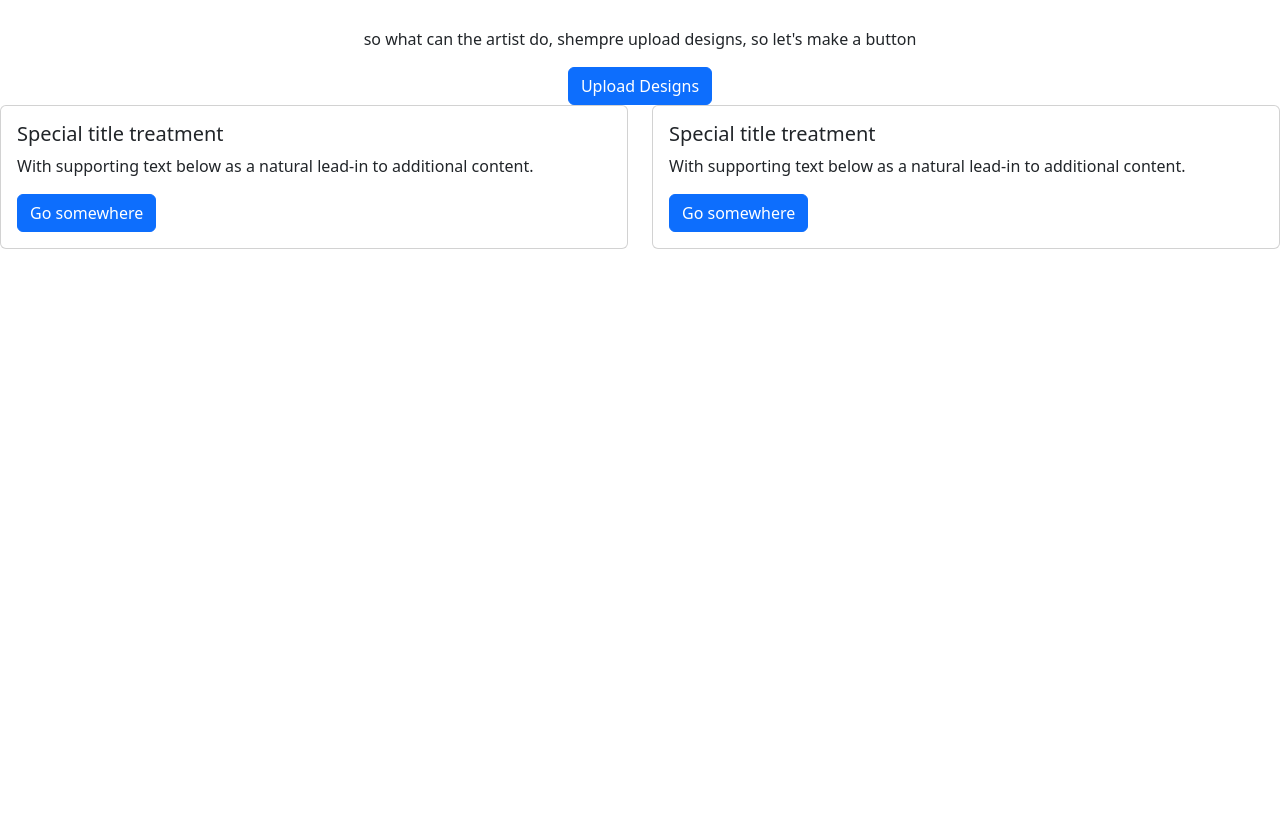
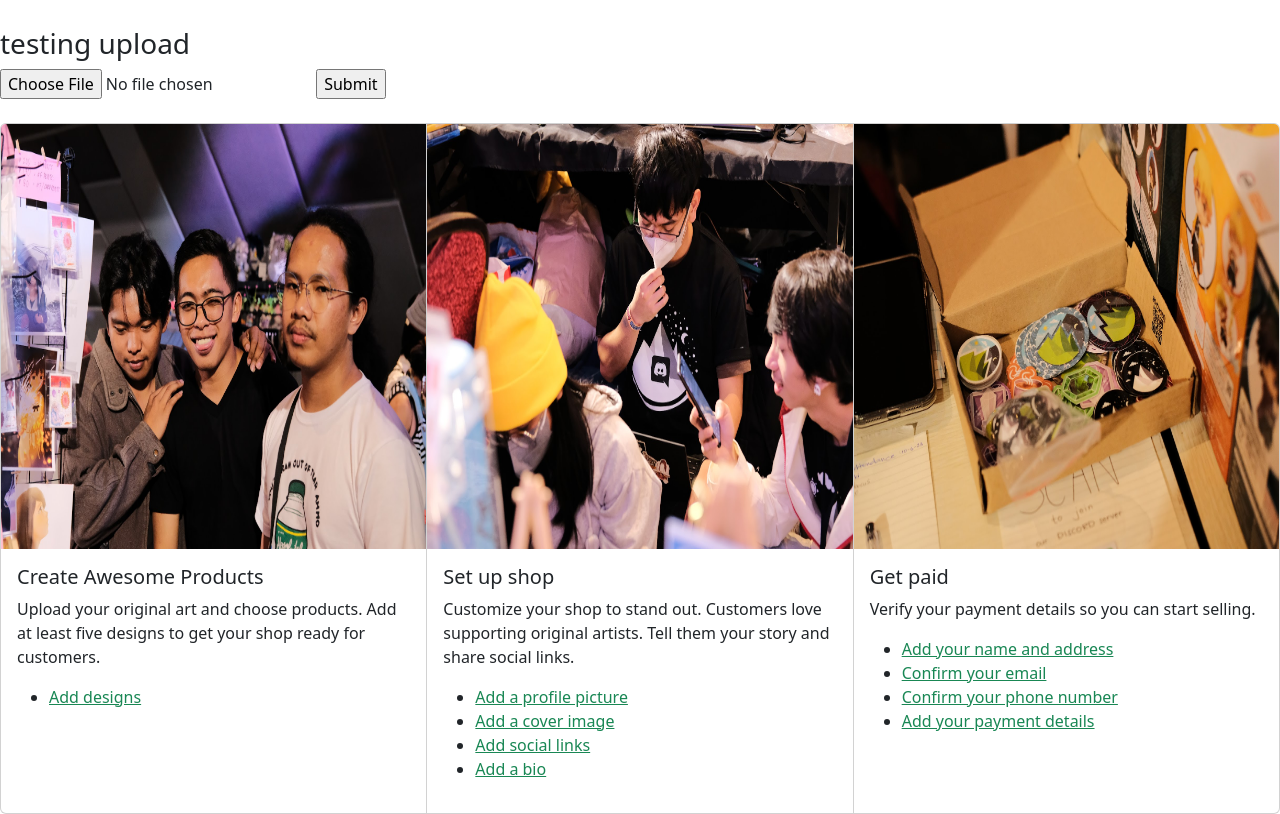
Before and after one commit to zenolucas/Halikha, a website: page public/artistHomePage.html in a window 1280 px wide. Shown: the part 109-923 px from the top of the page. Before the commit the page ends 800 px from the top, so only its background shows below. Drawn offline with nearby package versions, Linux system fonts and the light colour scheme.

Commit message:
create a sample upload function

```diff
--- a/public/artistHomePage.html
+++ b/public/artistHomePage.html
@@ -19,7 +19,7 @@
           </button>
 
           <div class="d-flex justify-content-center">
-            <form class="d-flex text-center"> <!-- Center the form horizontally -->
+            <form class="d-flex text-center"> <!-- Center the form horizontally // well this does not fucking work lol-->
               <input class="form-control me-2" type="search" placeholder="Search" aria-label="Search">
               <button class="btn btn-outline-success" type="submit">Search</button>
             </form>
@@ -56,35 +56,62 @@
 
     <br>
 
-    <div style="text-align: center;">
-        <p> so what can the artist do, shempre upload designs, so let's make a button </p>
-        <button class="btn btn-primary">Upload Designs</button>
-    </div>
+      <h3>testing upload</h3>
+      <form action="/upload" method="post" enctype="multipart/form-data">
+        <input type="file" name="upload" />
+        <input type="submit" />
+      </form>
 
+    <br>
 
-
-
-    <div class="row">
-        <div class="col-sm-6">
-          <div class="card">
-            <div class="card-body">
-              <h5 class="card-title">Special title treatment</h5>
-              <p class="card-text">With supporting text below as a natural lead-in to additional content.</p>
-              <a href="#" class="btn btn-primary">Go somewhere</a>
-            </div>
+    <div class="card-group">
+        <div class="card">
+          <img src="images/bandrockcover.JPG" class="card-img-top"
+            alt="card1-image" height="425" width="326" />
+          <div class="card-body">
+            <h5 class="card-title">Create Awesome Products</h5>
+            <p class="card-text">
+              Upload your original art and choose products. Add at least five designs to get your shop ready for customers.
+              <ul>
+                <li><a href="/test.html" class="link-success">Add designs</a></li>
+              </ul>
+            </p>
           </div>
         </div>
-        <div class="col-sm-6">
-          <div class="card">
-            <div class="card-body">
-              <h5 class="card-title">Special title treatment</h5>
-              <p class="card-text">With supporting text below as a natural lead-in to additional content.</p>
-              <a href="#" class="btn btn-primary">Go somewhere</a>
-            </div>
+        <div class="card">
+          <img src="images/ZenBBCshirt.JPG" class="card-img-top"
+            alt="card2-image" height="425" width="326" />
+          <div class="card-body">
+            <h5 class="card-title">Set up shop</h5>
+            <p class="card-text">
+              Customize your shop to stand out. Customers love supporting original artists. Tell them your story and share social links.
+              <ul>
+                <li><a href="/test.html" class="link-success">Add a profile picture</a></li>
+                <li><a href="/test.html" class="link-success">Add a cover image</a></li>
+                <li><a href="/test.html" class="link-success">Add social links</a></li>
+                <li><a href="/test.html" class="link-success">Add a bio</a></li>
+              </ul>
+            </p>
+          </div>
+        </div>
+        <div class="card">
+          <img src="images/BBC_stickers.JPG" class="card-img-top"
+            alt="card3-image" height="425" width="326" />
+          <div class="card-body">
+            <h5 class="card-title">Get paid</h5>
+            <p class="card-text">
+              Verify your payment details so you can start selling.
+
+              <ul>
+                <li><a href="/test.html" class="link-success">Add your name and address</a></li>
+                <li><a href="/test.html" class="link-success">Confirm your email</a></li>
+                <li><a href="/test.html" class="link-success">Confirm your phone number</a></li>
+                <li><a href="/test.html" class="link-success">Add your payment details</a></li>
+              </ul>
+            </p>
           </div>
         </div>
       </div>
-
 
     <script src="https://code.jquery.com/jquery-3.3.1.slim.min.js"></script>
     <script src="https://cdnjs.cloudflare.com/ajax/libs/popper.js/1.14.7/umd/popper.min.js"></script>
```
